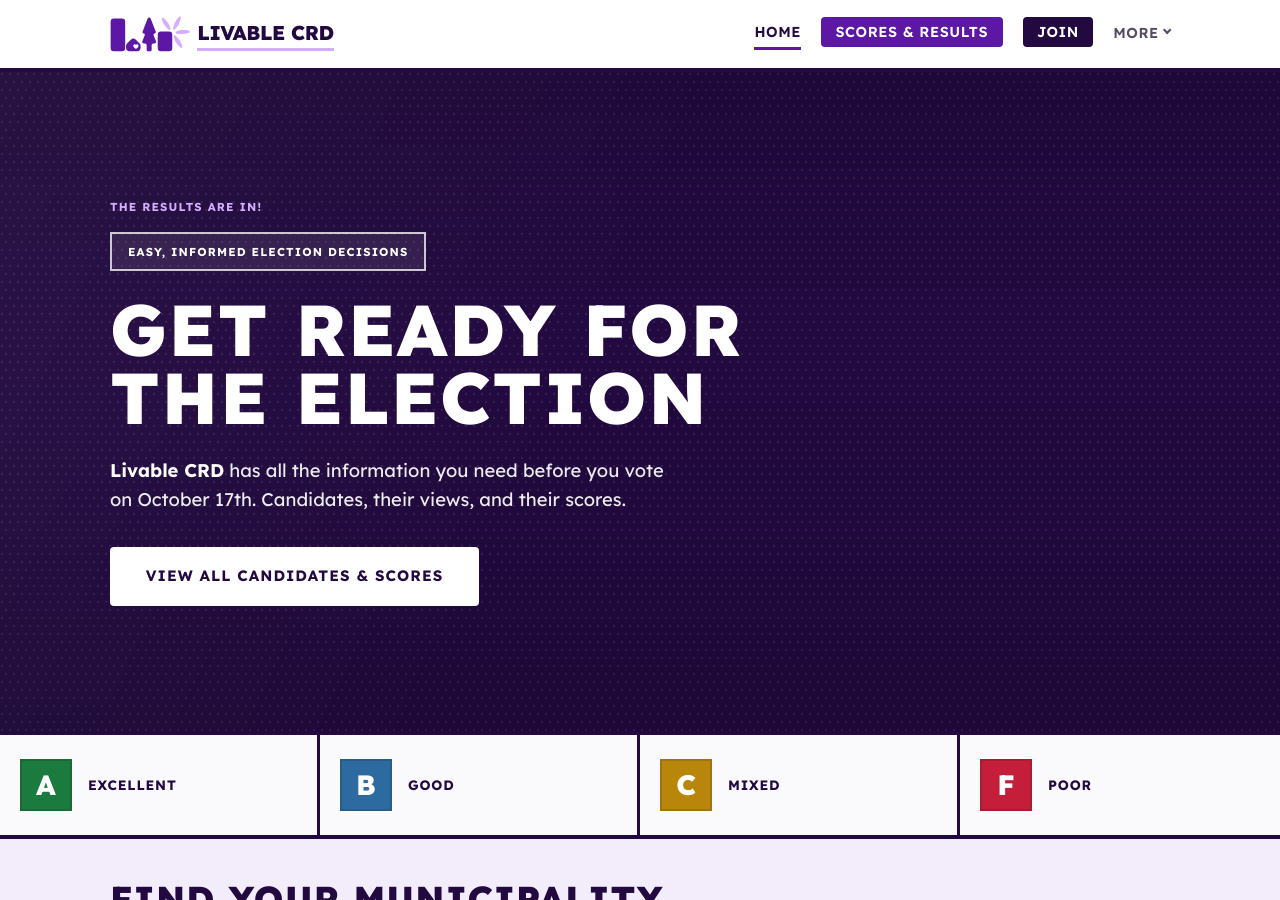
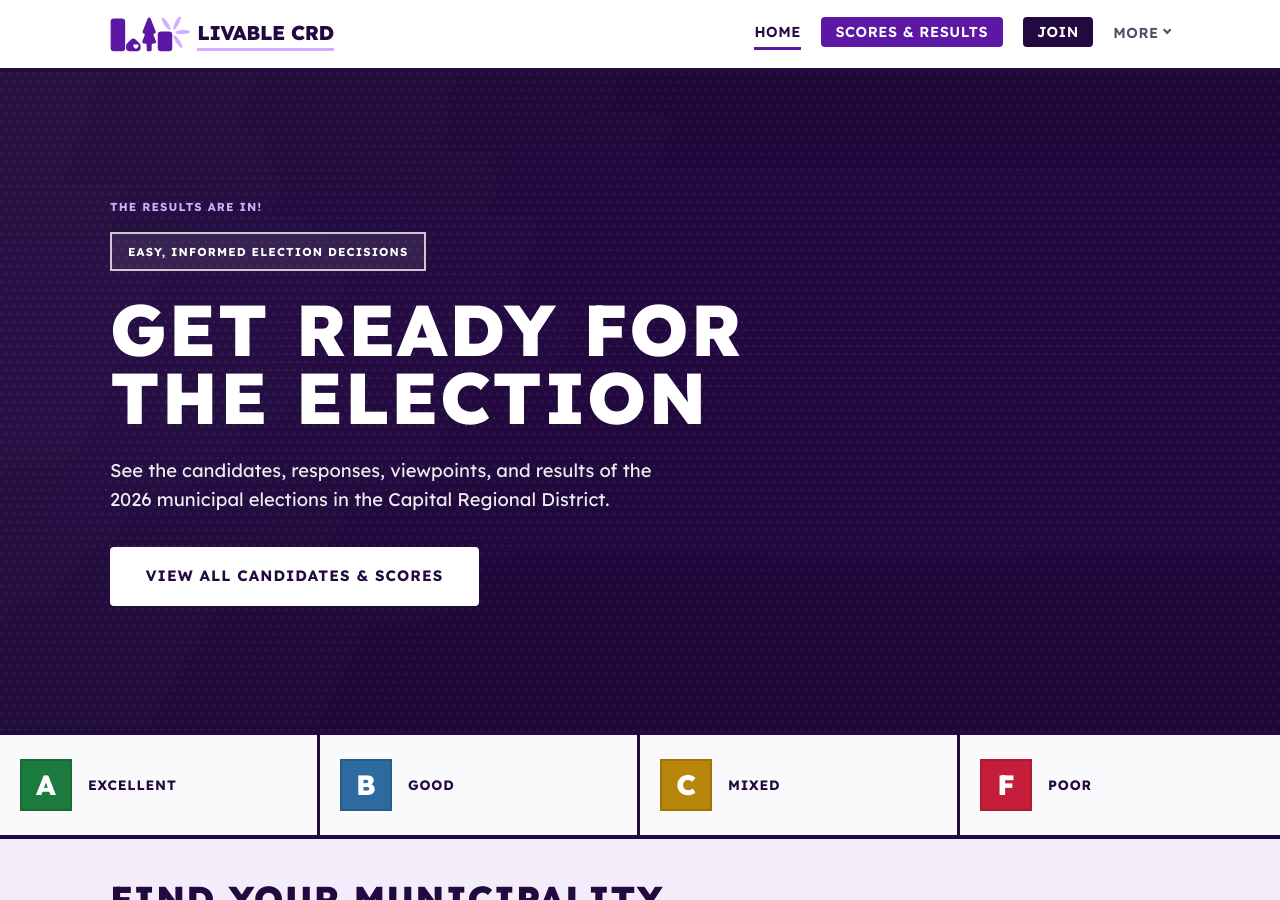
Before and after one commit to LaputanMachines/livable-crd-website, a Jekyll site: the page built from index.md, in a window 1280 px wide and 900 px high. Built offline with Jekyll 4.4.1, drawn with Linux system fonts in a browser that asks for light colours.

Commit message:
Rewrite the homepage intro for after the election
Co-Authored-By: Claude Opus 5.5 <noreply@anthropic.com>

```diff
--- a/index.md
+++ b/index.md
@@ -46,7 +46,7 @@ description: >-
     <p class="badge">Easy, Informed Election Decisions</p>
     <h1>Get Ready For The Election</h1>
     <p class="lead">
-      <strong>Livable CRD</strong> has all the information you need before you vote on October 17th. Candidates, their views, and their scores.
+      See the candidates, responses, viewpoints, and results of the 2026 municipal elections in the Capital Regional District.
     </p>
     {%- comment -%}
       One call to action, not four. The hero's job is to send a visitor to the
```
